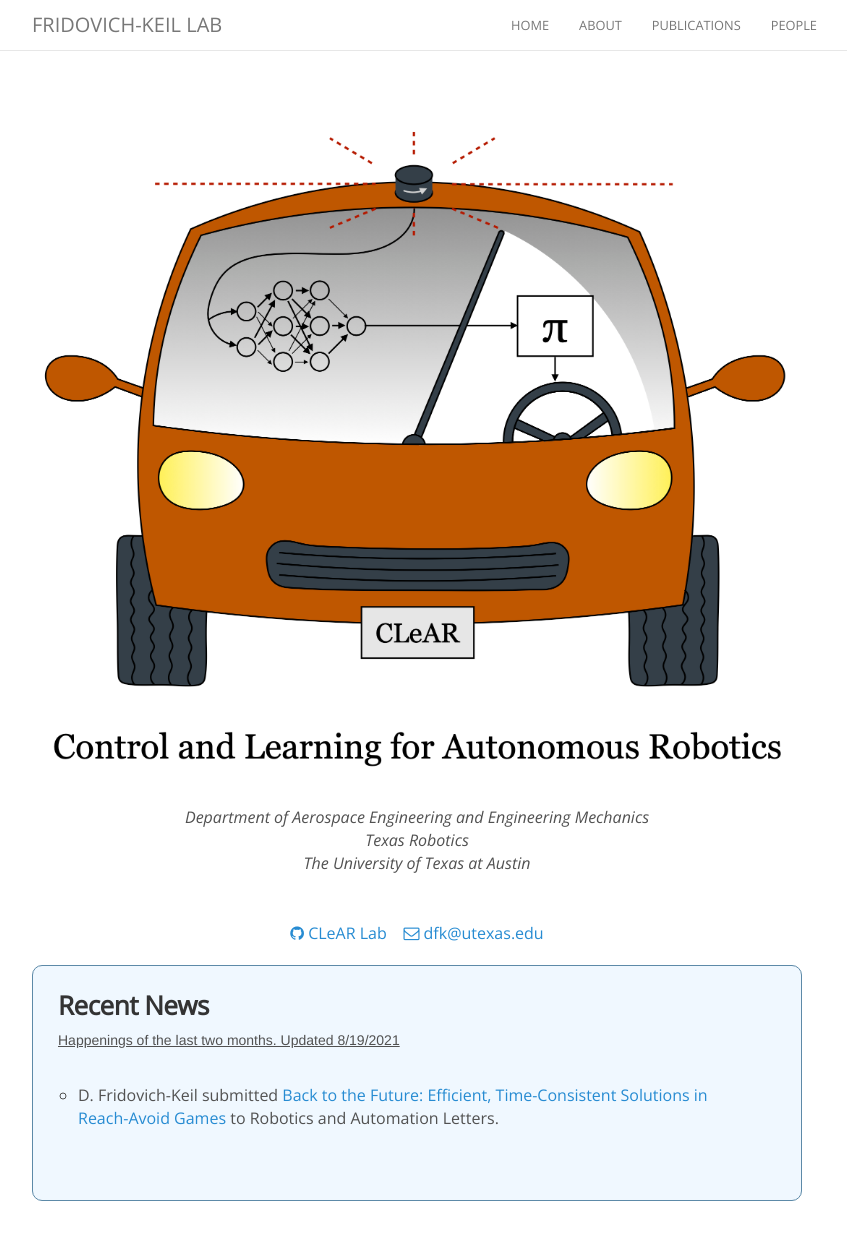
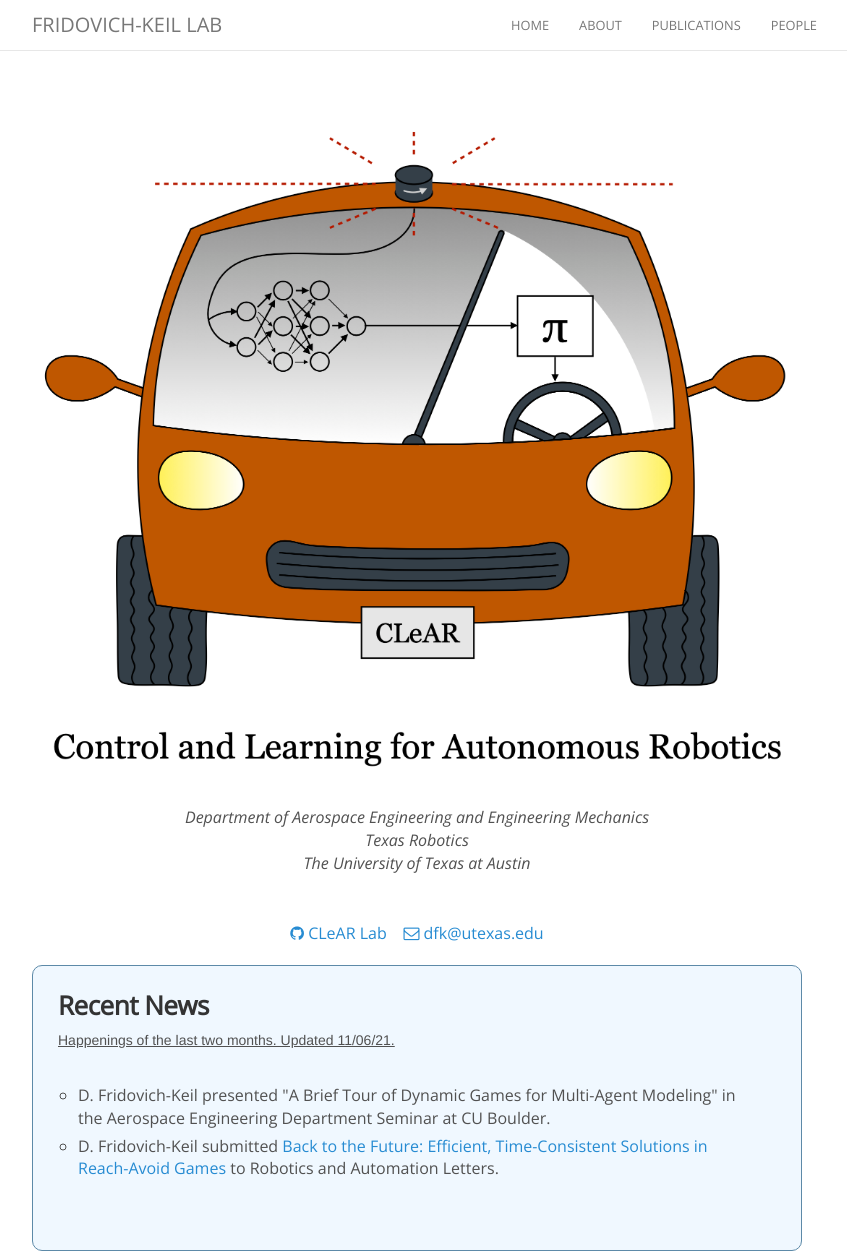
Before and after one commit to KordingLab/KordingLab.github.io, a Jekyll site: the page built from index.html, in a window 1280 px wide and 1251 px high. Shown: the whole window, without its empty margins (223-1070 px from the left). Built offline with Jekyll 4.4.1, drawn with Linux system fonts in a browser that asks for light colours; nearby versions of some CDN libraries; comment, search, counter and statistics services are not loaded.

Commit message:
adding news and updating CV

```diff
--- a/_data/news.yml
+++ b/_data/news.yml
@@ -1,3 +1,7 @@
+- date: 2021-11-5
+  details: >-
+    D. Fridovich-Keil presented "A Brief Tour of Dynamic Games for Multi-Agent Modeling" in the Aerospace Engineering Department Seminar at CU Boulder.
+
 - date: 2021-09-09
   details: >-
     D. Fridovich-Keil submitted <a href="http://arxiv.org/abs/2109.07673">Back to the Future: Efficient, Time-Consistent Solutions in Reach-Avoid Games</a> to Robotics and Automation Letters.
--- a/index.html
+++ b/index.html
@@ -21,7 +21,7 @@ layout: default
       <div class="w3-container" style="   background: #f0f8ff; padding: 25px; border-radius:10px; border: 1px solid #5d8aa8">
         <div style="text-align:left">
           <h3> Recent News </h3>
-          <u>Happenings of the last two months. Updated 8/19/2021</u>
+          <u>Happenings of the last two months. Updated {{ 'now' | date: "%m/%d/%y" }}.</u>
           <span style="display: block; margin-bottom: 1em"></span>
           <div class="news">
               {% capture now %}{{'now' | date: '%s' | minus: 5184000 %}}{% endcapture %}
```
Also changed, not shown: 1 other file.
